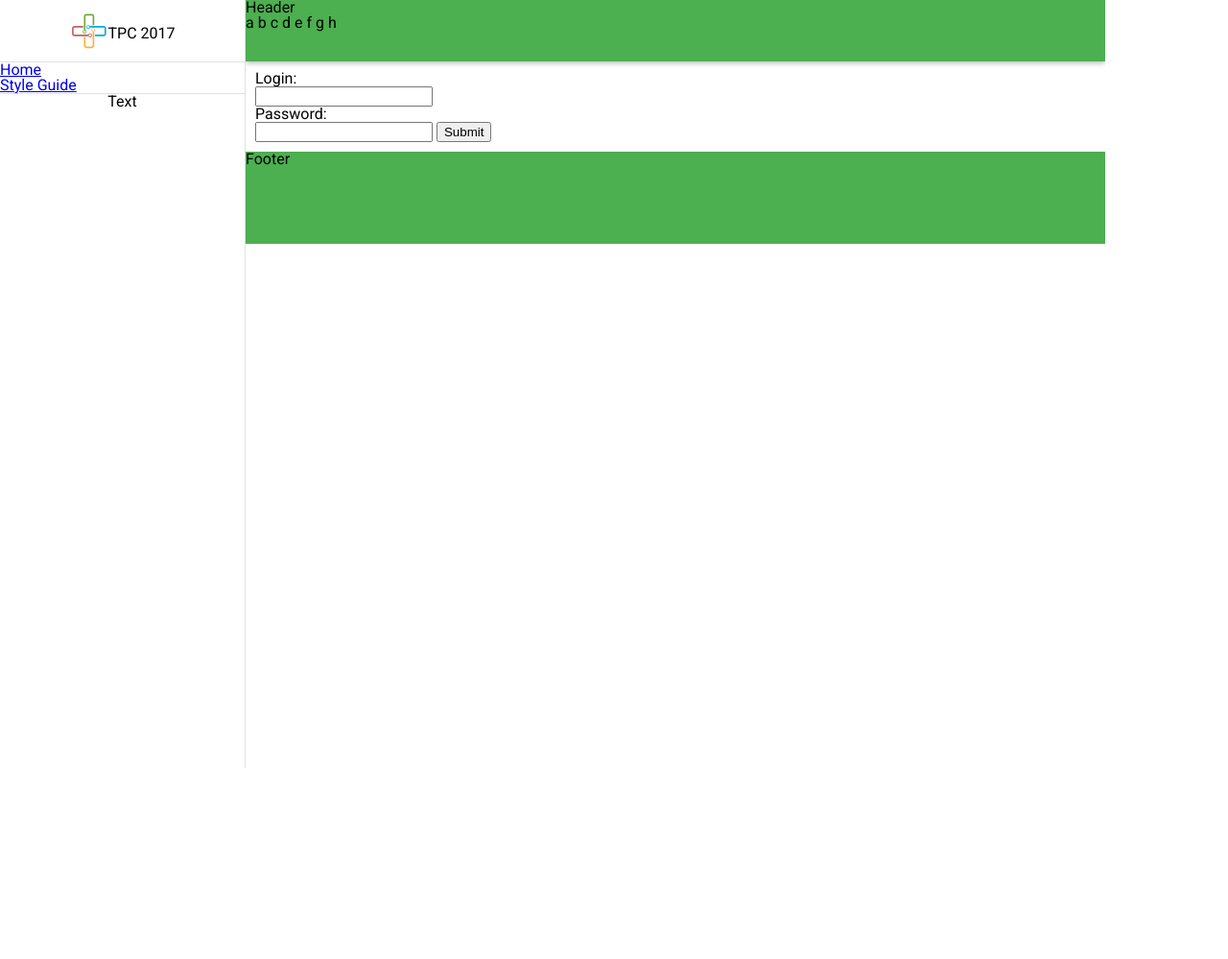
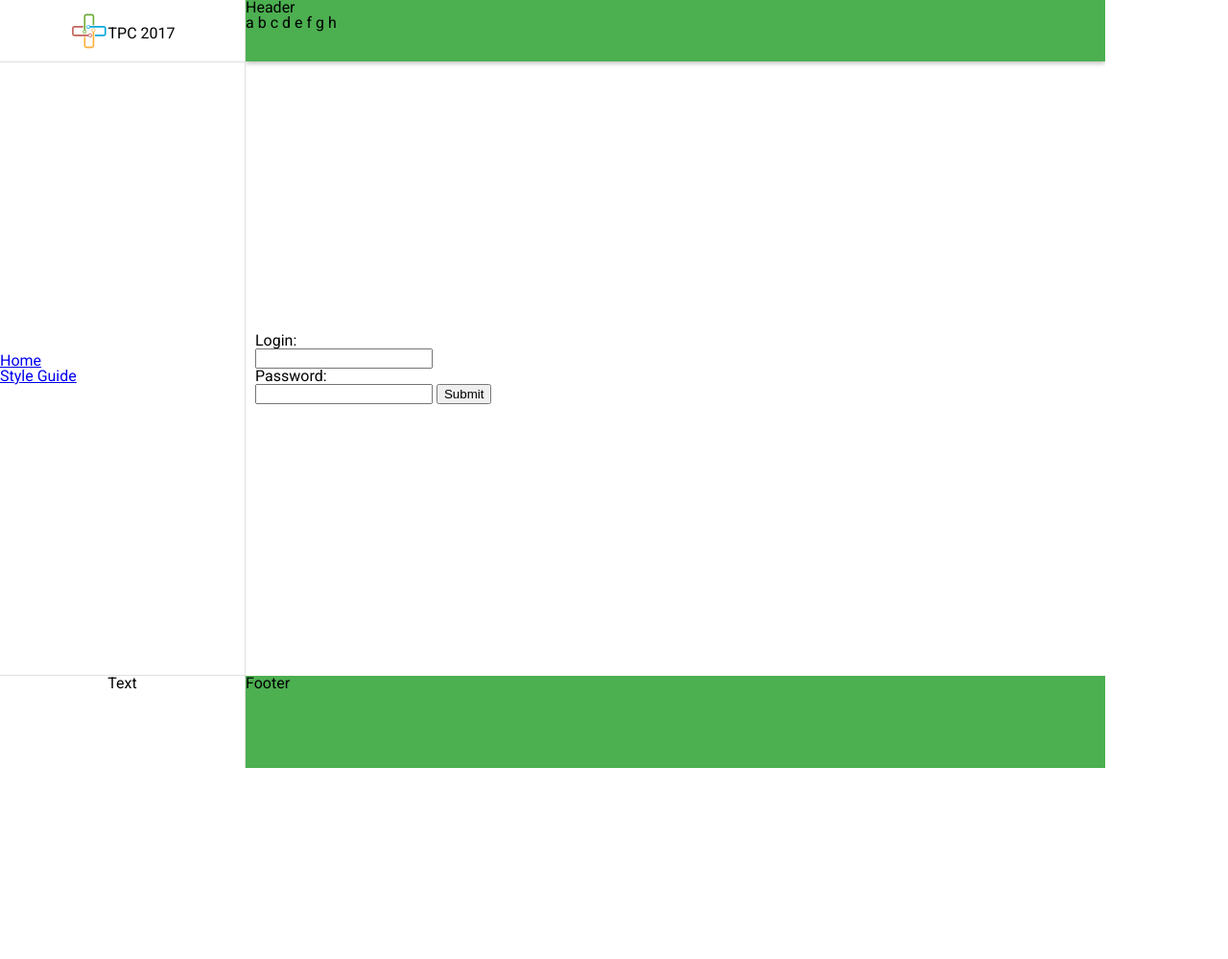
Before and after one commit to thaniri/tpc2017, a PHP site: page / in a window 1280 px wide. Shown: the top 999 px of the page at 96% size. Run offline with PHP 8.4, Linux system fonts and the light colour scheme.

Commit message:
footer is now at bottom, but content is center aligned

```diff
--- a/css/styles.css
+++ b/css/styles.css
@@ -131,6 +131,9 @@ table {
 	overflow: hidden;
 	width:70%;
 	display: inline-block;
+	display: flex;
+	flex-direction: column;
+	justify-content: space-between;
 
 }
 
@@ -149,6 +152,9 @@ nav{
 	border-right: 1px solid #e0e0e0;
 	min-height:100%;
 	box-sizing:border-box;
+	display: flex;
+	flex-direction: column;
+	justify-content: space-between;
 }
 
 footer{
```
